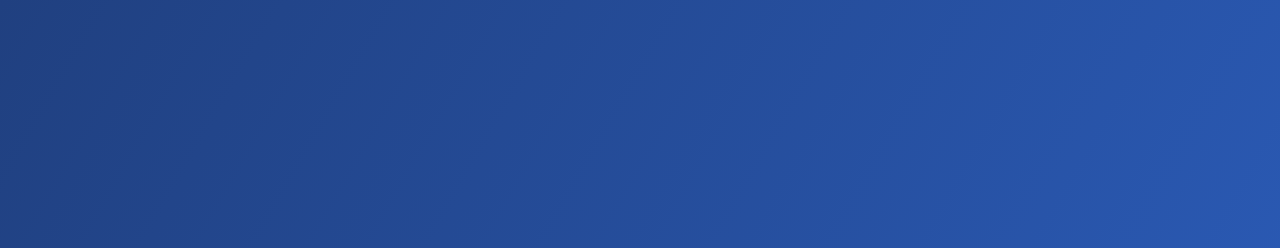
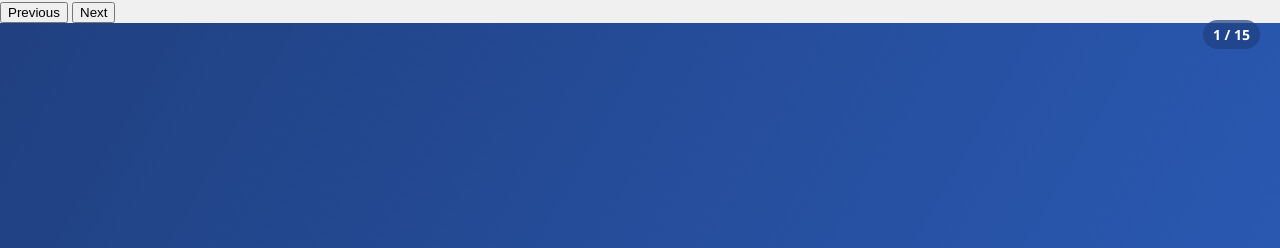
Before and after one commit to afaye1/TQM-mba-midweek-checkin, a plain HTML site: page corp-strategy.html in a window 1280 px wide. Shown: the top 248 px of the page. Drawn offline with Linux system fonts and the light colour scheme.

Commit message:
Add navigation buttons and slide counter to corp-strategy.html for improved slide navigation

```diff
--- a/corp-strategy.html
+++ b/corp-strategy.html
@@ -9,6 +9,11 @@
 </head>
 <body>
     <div class="slide-container">
+        <div class="navigation">
+            <button id="prevSlide">Previous</button>
+            <button id="nextSlide">Next</button>
+            <div class="slide-counter"></div>
+          </div>
         <!-- Slide 1: Title -->
         <div class="slide title-slide">
             <div class="slide-content">
```
